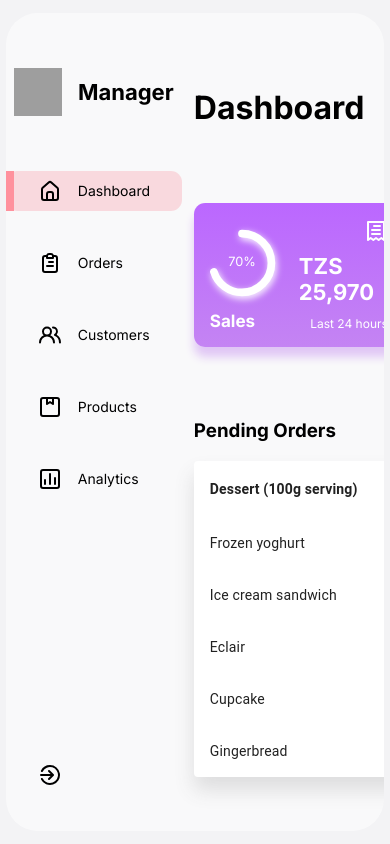
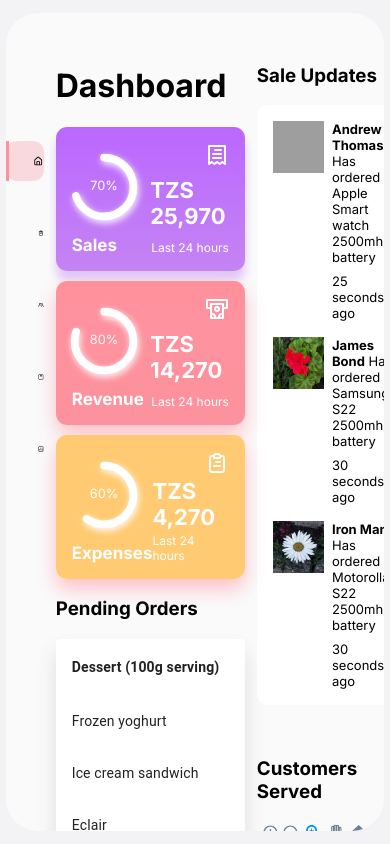
Before and after one commit to CodeBot-del/React-Admin-Dashboard, a React (Create React App) app: page / in a window 390 px wide. Built offline with nearby package versions, Linux system fonts and the light colour scheme; grey boxes are pictures that could not be loaded.

Commit message:
creating responsiveness for tablet view

```diff
--- a/src/App.css
+++ b/src/App.css
@@ -30,3 +30,10 @@
     grid-template-columns: 11rem auto 20rem;
     gap: 12px;
 }
+
+@media screen and (max-width: 1200px){
+    .AppGlass{
+        grid-template-columns: 10% 50% auto;
+        overflow-y: scroll;
+    }
+}
--- a/src/components/Card/Card.css
+++ b/src/components/Card/Card.css
@@ -93,3 +93,11 @@
 .chartContainer{
     width: 70%;
 }
+
+@media screen and (max-width: 1200px){
+    .ExpandedCard{
+        top: 2rem;
+        height: 75vh;
+        left: 6rem;
+    }
+}
--- a/src/components/Cards/Cards.css
+++ b/src/components/Cards/Cards.css
@@ -6,3 +6,12 @@
 .parentContainer{
     width: 100%;
 }
+
+@media screen and (max-width: 1200px){
+    .Cards{
+        flex-direction: column;
+    }
+    .parentContainer{
+        height: 9rem;
+    }
+}
--- a/src/components/MainDash/MainDash.css
+++ b/src/components/MainDash/MainDash.css
@@ -3,3 +3,10 @@
     flex-direction: column;
     justify-content: space-evenly;
 }
+
+@media screen and (max-width: 1200px){
+    .MainDash{
+        justify-content: flex-start;
+        margin-top: 2rem;
+    }
+}
--- a/src/components/RightSide/RightSide.css
+++ b/src/components/RightSide/RightSide.css
@@ -4,3 +4,7 @@
     width: 95%;
     justify-content: space-evenly;
 }
+
+@media screen and (max-width: 1200px){
+
+}
--- a/src/components/Sidebar/Sidebar.css
+++ b/src/components/Sidebar/Sidebar.css
@@ -69,3 +69,12 @@
     bottom: 2.3rem;
     width: 100%;
 }
+
+@media screen and (max-width: 1200px){
+    .menuItem>span{
+        display:none;
+    }
+    .logo{
+        display: none;
+    }
+}
```
